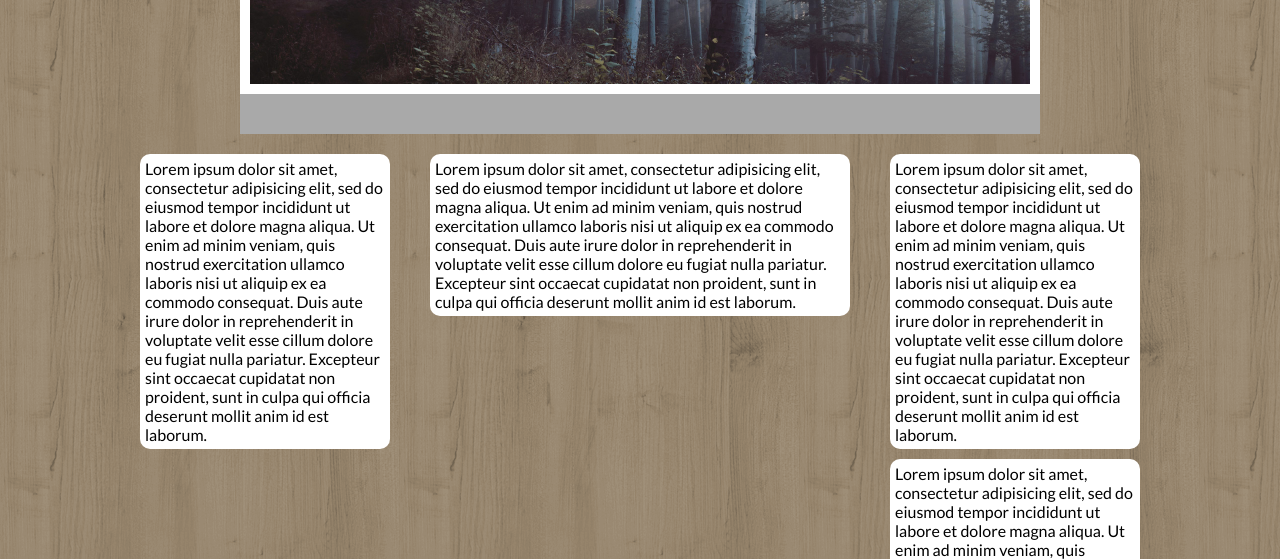
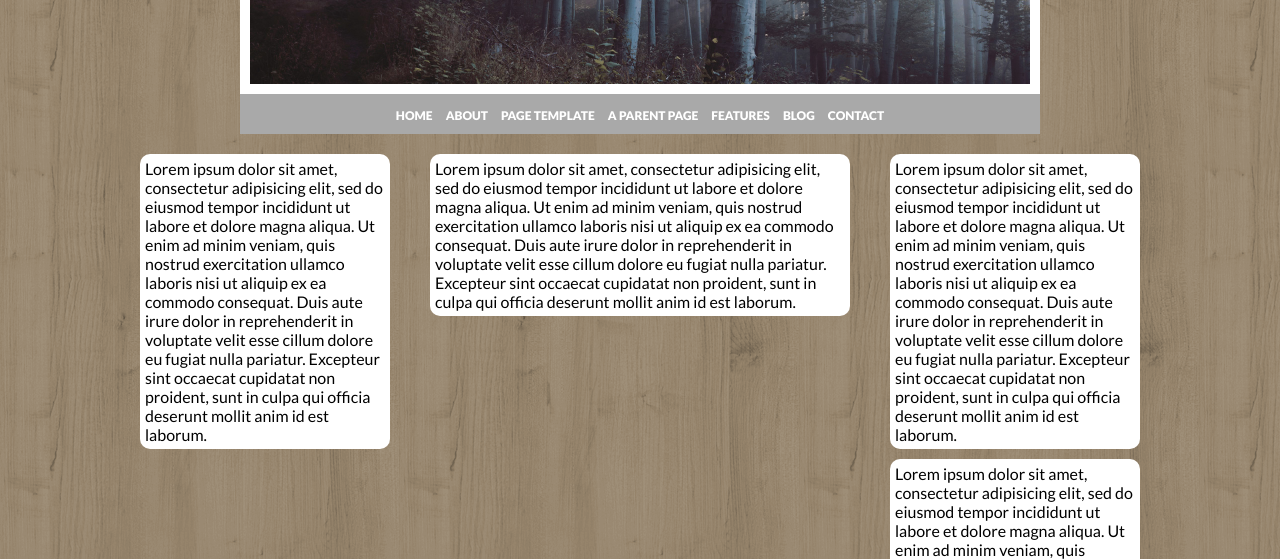
Before and after one commit to FreekAlberti/htmlcss-wp, a plain HTML site: page index.html in a window 1280 px wide. Shown: the part 186-745 px from the top of the page. Drawn offline with Linux system fonts and the light colour scheme.

Commit message:
Aggiunto menu

```diff
--- a/css/style.css
+++ b/css/style.css
@@ -53,6 +53,24 @@ header {
   background-color: darkgray;
 }
 
+ul {
+  list-style: none;
+  text-align: center;
+  line-height: 40px;
+}
+
+li {
+  display: inline-block;
+  font-size: 12px;
+  text-transform: uppercase;
+  margin: 0 5px;
+  color: white;
+}
+
+li:hover {
+  text-decoration: underline;
+}
+
 section {
   margin: 20px auto;
 }
--- a/index.html
+++ b/index.html
@@ -19,6 +19,15 @@
           </div>
         </div>
         <nav class="menu">
+          <ul>
+            <li><strong>home</strong></li>
+            <li><strong>about</strong></li>
+            <li><strong>page template</strong></li>
+            <li><strong>a parent page</strong></li>
+            <li><strong>features</strong></li>
+            <li><strong>blog</strong></li>
+            <li><strong>contact</strong></li>
+          </ul>
         </nav>
       </header>
 
```
